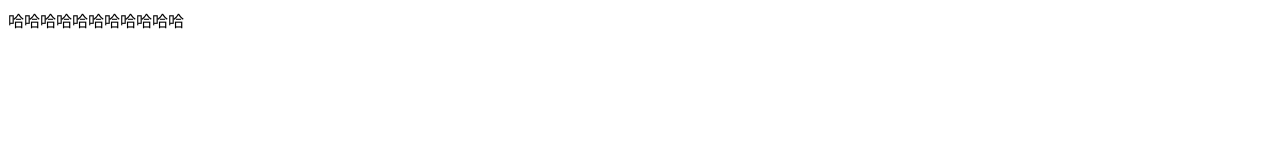
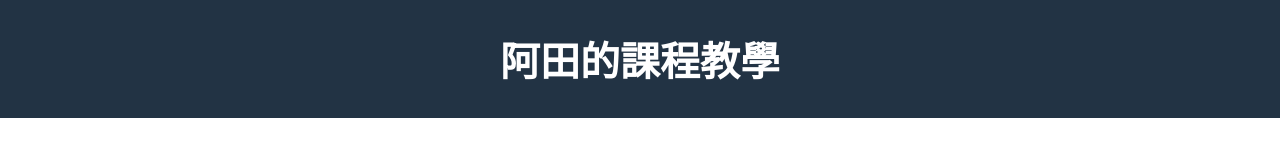
Before and after one commit to tian03150315/test, a plain HTML site: page index.html in a window 1280 px wide. Drawn offline with Linux system fonts and the light colour scheme.

Commit message:
Add files via upload

```diff
--- a/index.html
+++ b/index.html
@@ -4,9 +4,9 @@
     <meta charset="UTF-8">
     <meta name="viewport" content="width=device-width, initial-scale=1.0">
     <meta http-equiv="X-UA-Compatible" content="ie=edge">
-    <title>Document</title>
+    <title>阿田的課程教學</title>
 </head>
-<body>
-    哈哈哈哈哈哈哈哈哈哈哈
+<body style="margin: 0px;">
+    <div style=" padding-top:30px;padding-bottom:30px;text-align: center;font-size: 40px;font-weight: bold;color: white;background-color: #223344">阿田的課程教學</div>
 </body>
 </html>
```
